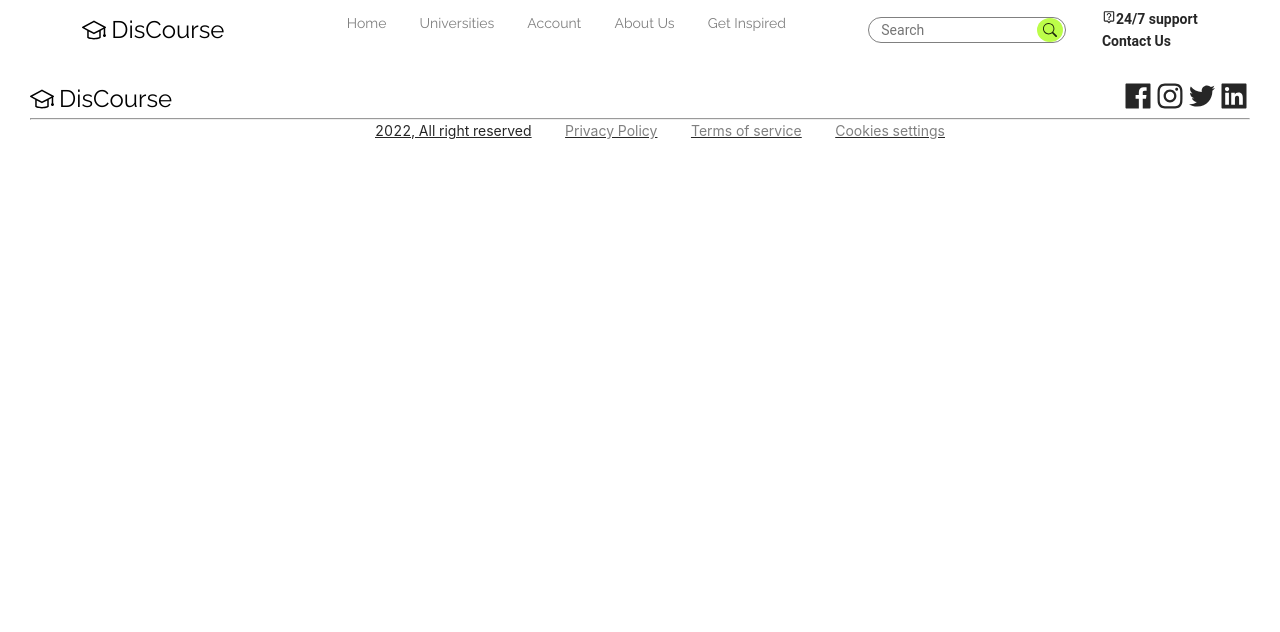
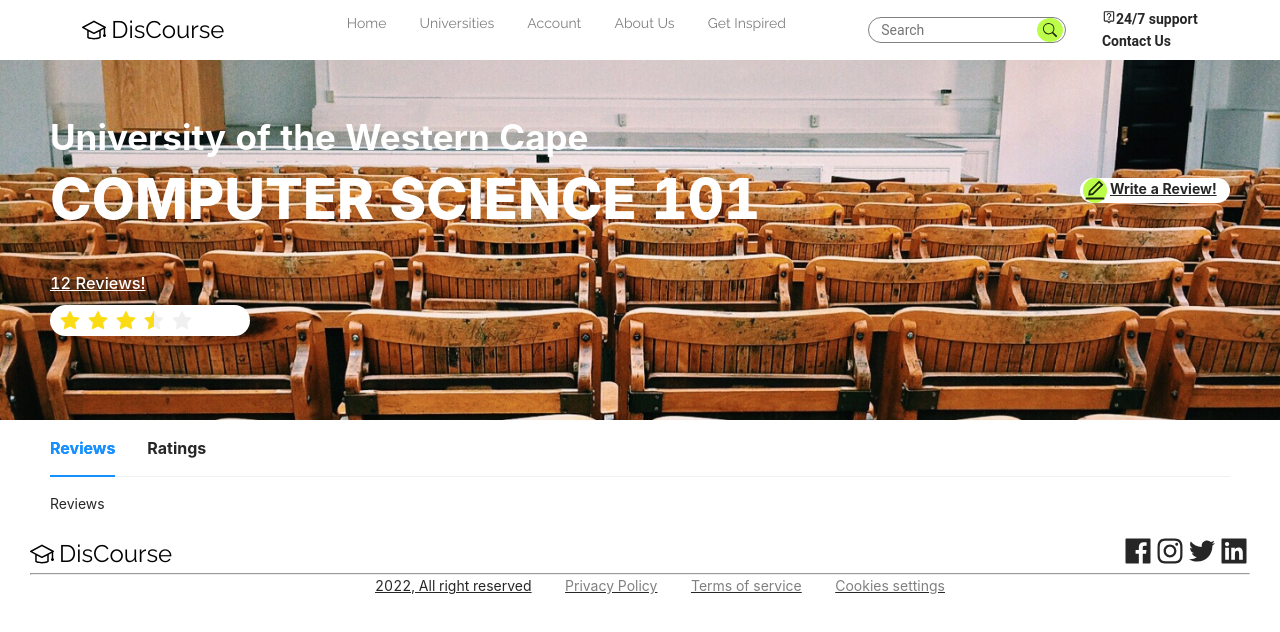
Before and after one commit to clubmrank/discourse, a React (Vite) app: page /module in a window 1280 px wide. Shown: the top 632 px of the page. Built offline with nearby package versions, Linux system fonts and the light colour scheme.

Commit message:
tabs and module page

```diff
--- /dev/null
+++ b/src/components/ModuleRatingTabs/Tabs/ModuleTabs.tsx
@@ -0,0 +1,17 @@
+import React from "react";
+import styles from "./moduleTabs.module.scss";
+import { Tabs } from "antd";
+const ModuleTabs = () => {
+  return (
+    <Tabs size="large" defaultActiveKey="1">
+      <Tabs.TabPane tab={<b>Reviews</b>} key="1">
+        Reviews
+      </Tabs.TabPane>
+      <Tabs.TabPane tab={<b>Ratings</b>} key="2">
+        Ratings
+      </Tabs.TabPane>
+    </Tabs>
+  );
+};
+
+export default ModuleTabs;
--- a/src/pages/Modules/Module.tsx
+++ b/src/pages/Modules/Module.tsx
@@ -2,14 +2,49 @@ import React from "react";
 import Footer from "../../components/footer/Footer";
 import Header from "../../components/header/Header";
 import styles from "./module.module.scss";
+import { Rate } from "antd";
+import { AiOutlineEdit } from "react-icons/ai";
+import ModuleTabs from "../../components/ModuleRatingTabs/Tabs/ModuleTabs";
 const Module = () => {
   return (
     <div className={styles.moduleMain}>
       <Header />
 
       <div className={styles.moduleCont}>
-        <div className={styles.topDiv}></div>
-        <div className={styles.tabs}></div>
+        <div className={styles.topDiv}>
+          <div className={styles.uniTop}>
+            <div>
+              <p>University of the Western Cape</p>
+              <h1>COMPUTER SCIENCE 101</h1>
+            </div>
+            <div className={styles.topRight}>
+              <div className={styles.uniReviewsIcon}>
+                <AiOutlineEdit />
+              </div>
+              <span>
+                <b>Write a Review!</b>
+              </span>
+            </div>
+          </div>
+          <div className={styles.topRating}>
+            <h3>12 Reviews!</h3>
+            <div
+              style={{
+                backgroundColor: "#fff",
+                width: "200px",
+                borderRadius: "20px",
+                paddingLeft: "10px",
+                display: "flex",
+                alignItems: "center",
+              }}
+            >
+              <Rate allowHalf defaultValue={3.5} />
+            </div>
+          </div>
+        </div>
+        <div className={styles.tabs}>
+          <ModuleTabs />
+        </div>
       </div>
       <Footer />
     </div>
--- a/src/pages/Modules/module.module.scss
+++ b/src/pages/Modules/module.module.scss
@@ -1,11 +1,61 @@
+@import "../../assets/css/colors";
+@import "../../assets/css/font";
 .moduleMain {
   .moduleCont {
     .topDiv {
       background-image: url("/images/chairs.jpg");
       background-position: center;
-      background-size: 100% 100%;
       background-repeat: no-repeat;
-      height: 30%;
+      background-size: cover;
+      padding: 50px 50px 0px 50px;
+      height: 45vh;
+      .uniTop {
+        display: flex;
+        justify-content: space-between;
+        align-items: center;
+
+        h1 {
+          font-weight: 800;
+          font-size: 56px;
+          color: #fff;
+          margin-top: 0px;
+        }
+        p {
+          color: #fff;
+          font-weight: 700;
+          font-size: 35px;
+          margin-bottom: -10px;
+        }
+
+        .topRight {
+          background-color: #fff;
+          display: flex;
+          text-decoration: underline;
+
+          height: 25px;
+          width: 150px;
+          border-radius: 20px;
+
+          .uniReviewsIcon {
+            background-color: $primary-color;
+            border-radius: 50%;
+            font-size: x-large;
+            margin: 0px 3px 0 3px;
+            display: flex;
+            justify-content: center;
+          }
+        }
+      }
+
+      .topRating {
+        h3 {
+          text-decoration: underline;
+          color: #fff;
+        }
+      }
+    }
+    .tabs {
+      padding: 0 50px;
     }
   }
 }
--- a/src/pages/UniversityReviews/UniversityReview.tsx
+++ b/src/pages/UniversityReviews/UniversityReview.tsx
@@ -3,6 +3,7 @@ import Footer from "../../components/footer/Footer";
 import Header from "../../components/header/Header";
 import styles from "./universities.module.scss";
 import { AiOutlineEdit } from "react-icons/ai";
+
 const UniversityReview = () => {
   return (
     <div className={styles.uniMain}>
```
Also changed, not shown: src/components/ModuleRatingTabs/RatingsTab/RatingsTab.tsx (added, +7 -0 lines), src/components/ModuleRatingTabs/RatingsTab/ratingsTab.module.scss (added), src/components/ModuleRatingTabs/Tabs/moduleTabs.module.scss (added).
